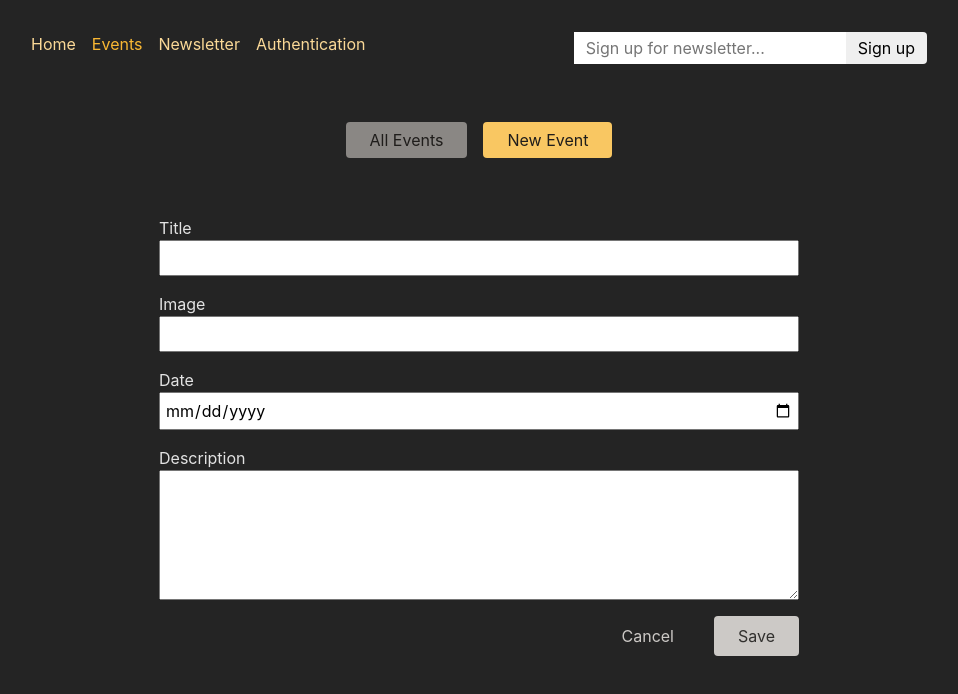
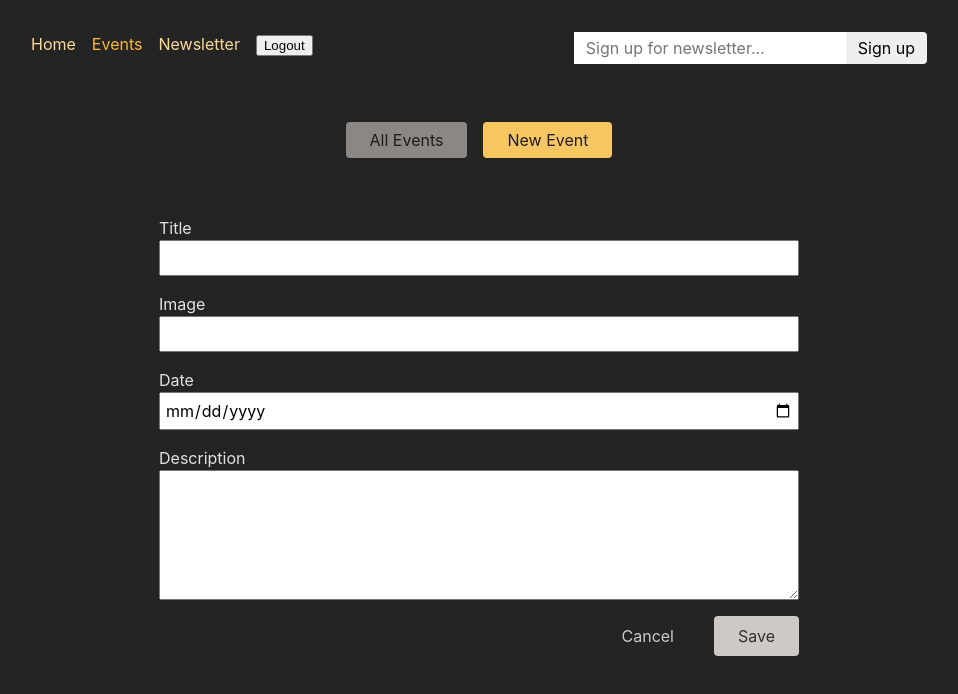
Before and after one commit to Nikhil98765/authentication-react, a React (Create React App) app in the folder frontend/: page /events/new in a window 1280 px wide. Shown: the top 694 px of the page, without its empty margins (161-1119 px from the left). Built offline with nearby package versions, Linux system fonts and the light colour scheme; sample sign-in values are in the browser's storage.

Commit message:
Hiding the logout and authentication when user loggedin/loggedout && protecting routes by attaching loaders

```diff
--- a/frontend/src/App.js
+++ b/frontend/src/App.js
@@ -14,12 +14,17 @@ import RootLayout from './pages/Root';
 import { action as manipulateEventAction } from './components/EventForm';
 import NewsletterPage, { action as newsletterAction } from './pages/Newsletter';
 import AuthenticationPage, {action as AuthAction} from "./pages/Authentication";
+import {action as LogoutAction} from './components/Logout';
+import {checkAuth, tokenLoader} from "./util/auth";
 
 const router = createBrowserRouter([
   {
     path: '/',
     element: <RootLayout />,
+    id:'root',
     errorElement: <ErrorPage />,
+    // this will continuously listen if any child component router form has submitted.
+    loader: tokenLoader,
     children: [
       { index: true, element: <HomePage /> },
       {
@@ -45,6 +50,7 @@ const router = createBrowserRouter([
                 path: 'edit',
                 element: <EditEventPage />,
                 action: manipulateEventAction,
+                loader: checkAuth
               },
             ],
           },
@@ -52,6 +58,8 @@ const router = createBrowserRouter([
             path: 'new',
             element: <NewEventPage />,
             action: manipulateEventAction,
+            // Use loader if we want to protect any routes.
+            loader: checkAuth
           },
         ],
       },
@@ -61,9 +69,13 @@ const router = createBrowserRouter([
         action: newsletterAction,
       },
       {
-        path: '/auth',
+        path: 'auth',
         element: <AuthenticationPage />,
         action: AuthAction
+      },
+      {
+        path: 'logout',
+        action: LogoutAction
       }
     ],
   },
--- a/frontend/src/components/EventItem.js
+++ b/frontend/src/components/EventItem.js
@@ -1,8 +1,11 @@
-import { Link, useSubmit } from 'react-router-dom';
+import {Link, useRouteLoaderData, useSubmit} from 'react-router-dom';
 
 import classes from './EventItem.module.css';
 
 function EventItem({ event }) {
+
+  const token = useRouteLoaderData('root');
+
   const submit = useSubmit();
 
   function startDeleteHandler() {
@@ -19,10 +22,10 @@ function EventItem({ event }) {
       <h1>{event.title}</h1>
       <time>{event.date}</time>
       <p>{event.description}</p>
-      <menu className={classes.actions}>
+      { token && <menu className={classes.actions}>
         <Link to="edit">Edit</Link>
         <button onClick={startDeleteHandler}>Delete</button>
-      </menu>
+      </menu> }
     </article>
   );
 }
--- a/frontend/src/components/EventsNavigation.js
+++ b/frontend/src/components/EventsNavigation.js
@@ -1,8 +1,11 @@
-import { NavLink } from 'react-router-dom';
+import {NavLink, useRouteLoaderData} from 'react-router-dom';
 
 import classes from './EventsNavigation.module.css';
 
 function EventsNavigation() {
+
+  const token = useRouteLoaderData('root');
+
   return (
     <header className={classes.header}>
       <nav>
@@ -18,7 +21,7 @@ function EventsNavigation() {
               All Events
             </NavLink>
           </li>
-          <li>
+          { token && <li>
             <NavLink
               to="/events/new"
               className={({ isActive }) =>
@@ -27,7 +30,7 @@ function EventsNavigation() {
             >
               New Event
             </NavLink>
-          </li>
+          </li> }
         </ul>
       </nav>
     </header>
--- /dev/null
+++ b/frontend/src/components/Logout.js
@@ -0,0 +1,6 @@
+import {redirect} from "react-router-dom";
+
+export function action() {
+  localStorage.removeItem('token');
+  return redirect('/');
+}
--- a/frontend/src/components/MainNavigation.js
+++ b/frontend/src/components/MainNavigation.js
@@ -1,9 +1,12 @@
-import { NavLink } from 'react-router-dom';
+import {Form, NavLink, useRouteLoaderData} from 'react-router-dom';
 
 import classes from './MainNavigation.module.css';
 import NewsletterSignup from './NewsletterSignup';
 
 function MainNavigation() {
+
+  const token = useRouteLoaderData('root');
+
   return (
     <header className={classes.header}>
       <nav>
@@ -39,7 +42,7 @@ function MainNavigation() {
               Newsletter
             </NavLink>
           </li>
-          <li>
+          { !token && <li>
             <NavLink
               to="/auth?mode=login"
               className={({isActive}) =>
@@ -48,7 +51,13 @@ function MainNavigation() {
             >
               Authentication
             </NavLink>
+          </li>}
+          { token && <li>
+            <Form method="post" action="/logout" >
+              <button>Logout</button>
+            </Form>
           </li>
+          }
         </ul>
       </nav>
       <NewsletterSignup/>
--- a/frontend/src/util/auth.js
+++ b/frontend/src/util/auth.js
@@ -1,4 +1,19 @@
+import {redirect} from "react-router-dom";
 
 export function getAuthToken() {
   return localStorage.getItem('token');
 }
+
+export function tokenLoader() {
+  return getAuthToken();
+}
+
+export function checkAuth() {
+  const token  = localStorage.getItem('token');
+
+  if(!token) {
+    return redirect('/auth');
+  }
+
+  return null;
+}
```
